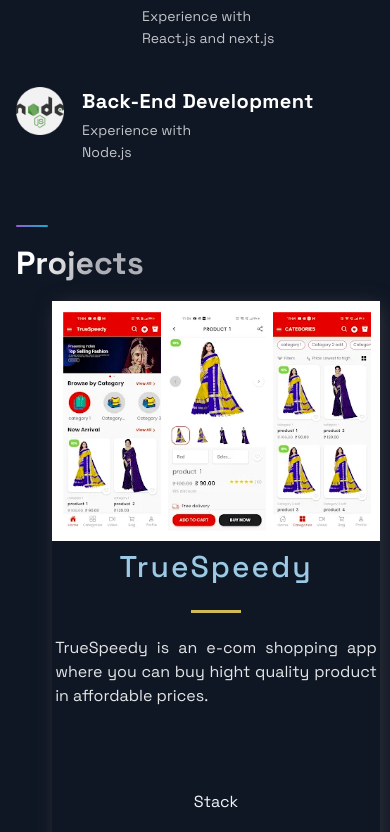
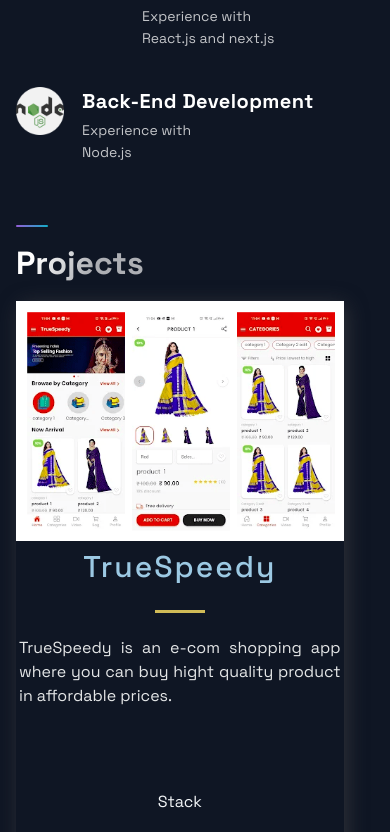
Before and after one commit to hisup07/portfoliowebstite, a Next.js app: page / in a window 390 px wide. Shown: the part 842-1674 px from the top of the page. Built offline with nearby package versions, Linux system fonts and the light colour scheme.

Commit message:
fix small screenn issue

```diff
--- a/src/components/Projects/ProjectsStyles.js
+++ b/src/components/Projects/ProjectsStyles.js
@@ -17,6 +17,7 @@
   @media ${(props) => props.theme.breakpoints.sm} {
     padding: 0;
     padding-top: 1rem;
+    place-items: start;
   }
 `;
 export const BlogCard = styled.div`
```
